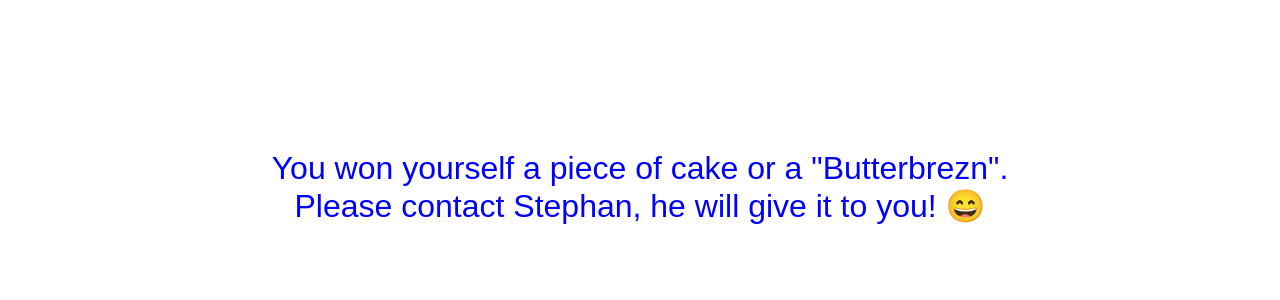
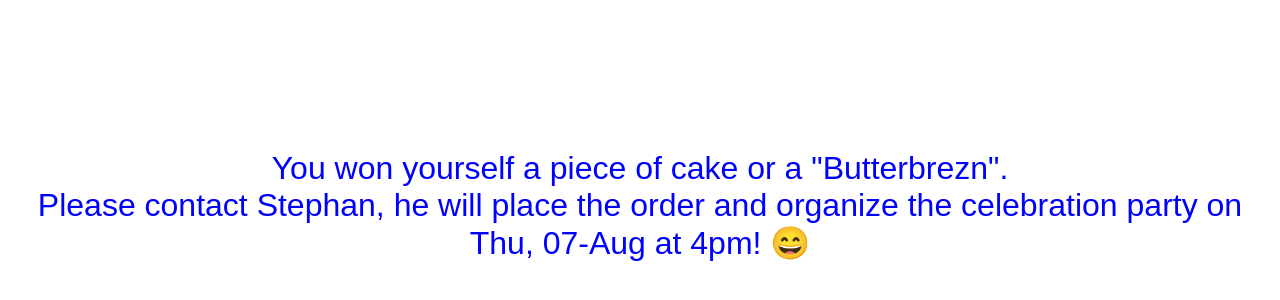
Before and after one commit to matthabjan/surprise, a plain HTML site: page index.html in a window 1280 px wide. Shown: the part 340-640 px from the top of the page. Drawn offline with Linux system fonts and the light colour scheme.

Commit message:
Update index.html

```diff
--- a/index.html
+++ b/index.html
@@ -28,7 +28,7 @@
   <div class="celebration">🎉 CONGRATULATIONS!!! 🎉</div>
   <p>
     You won yourself a piece of cake or a "Butterbrezn".<br>
-    Please contact Stephan, he will give it to you! 😄
+    Please contact Stephan, he will place the order and organize the celebration party on Thu, 07-Aug at 4pm! 😄
   </p>
 </body>
 </html>
```
